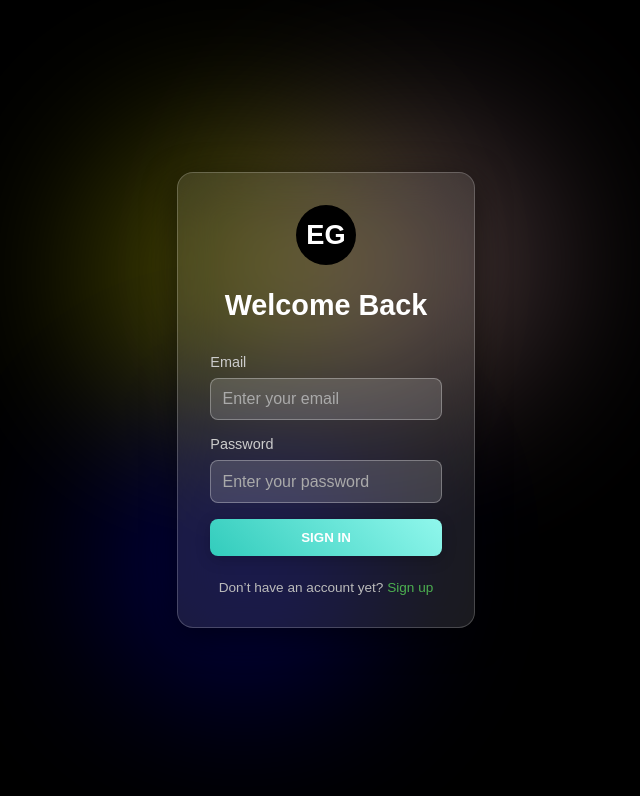
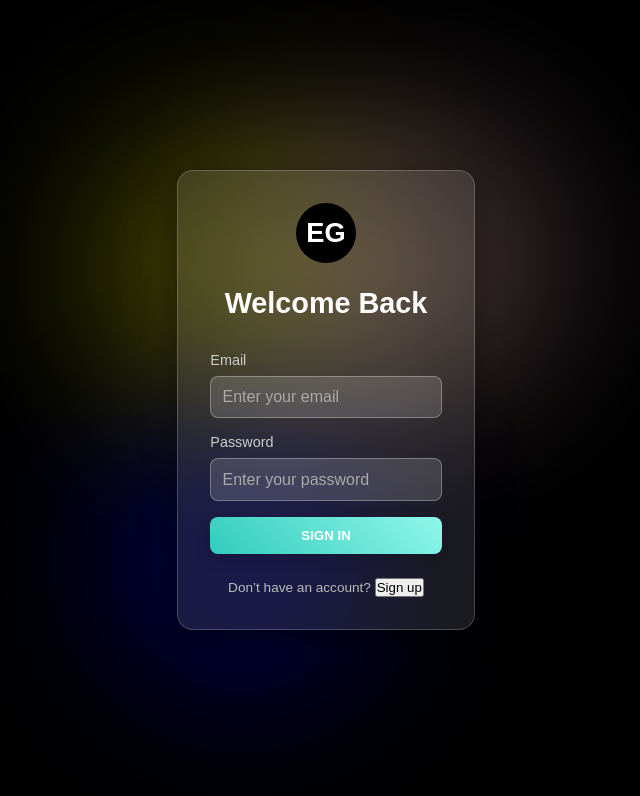
Before and after one commit to code-ninja-labs/ente-gramam1, a React (Vite) app: page /auth in a window 1280 px wide. Shown: the top 796 px of the page, without its empty margins (314-954 px from the left). Built offline with nearby package versions, Linux system fonts and the light colour scheme.

Commit message:
Update Auth.jsx

```diff
--- a/src/pages/Auth.jsx
+++ b/src/pages/Auth.jsx
@@ -1,18 +1,45 @@
 import React, { useState } from "react";
 import { useNavigate } from "react-router-dom"; // For navigation
-import { supabase } from "../supabaseClient"; // Ensure this is correctly set up
+import { supabase } from "../supabaseClient"; // Supabase instance
 import "./Auth.css"; // Import the CSS file
 
 const Auth = () => {
   const [email, setEmail] = useState("");
   const [password, setPassword] = useState("");
   const [loading, setLoading] = useState(false);
+  const [errorMessage, setErrorMessage] = useState(""); // For displaying errors
+  const [isSignup, setIsSignup] = useState(false); // Toggle between login and signup
+
   const navigate = useNavigate(); // React Router navigation
 
-  const handleLoginSubmit = async (e) => {
+  // Handle Login or Signup Submit
+  const handleSubmit = async (e) => {
     e.preventDefault();
     setLoading(true);
+    setErrorMessage(""); // Clear previous error message
 
+    if (isSignup) {
+      // Sign Up Logic
+      try {
+        const { error } = await supabase.auth.signUp({
+          email,
+          password,
+        });
+
+        if (error) {
+          setErrorMessage(`Signup failed: $
+{error.message}`);
+        } else {
+          setErrorMessage(
+            "Signup successful! Please check your email to confirm your account."
+          );
+        }
+      } catch (err) {
+        setErrorMessage(`Unexpected error:
+${err.message}`);
+      }
+    } else {
+      // Login Logic
       try {
         const { error } = await supabase.auth.signInWithPassword({
           email,
@@ -20,19 +47,18 @@ const Auth = () => {
         });
 
         if (error) {
-        alert(`Login error: $
+          setErrorMessage(`Login failed: $
 {error.message}`);
         } else {
-        alert("Login successful! Redirecting to Home...");
-        navigate("/home"); // Redirect to Home.jsx after a successful login
+          navigate("/home"); // Redirect to Home on success
         }
       } catch (err) {
-      console.error("Unexpected error:", err);
-      alert(`Unexpected error:
+        setErrorMessage(`Unexpected error:
 ${err.message}`);
-    } finally {
+      }
+    }
+
     setLoading(false); // Stop loading spinner
-    }
   };
 
   return (
@@ -47,9 +73,13 @@ ${err.message}`);
         <div className="logo">
           <span>EG</span>
         </div>
-        <h2>Welcome Back</h2>
+        <h2>{isSignup ? "Sign Up" : "Welcome Back"}</h2>
 
-        <form onSubmit={handleLoginSubmit} className="auth-form">
+        {/* Error Message */}
+        {errorMessage && <p className="error-message">{errorMessage}</p>}
+
+        {/* Form */}
+        <form onSubmit={handleSubmit} className="auth-form">
           <div className="form-group">
             <label htmlFor="email">Email</label>
             <input
@@ -73,15 +103,32 @@ ${err.message}`);
             />
           </div>
           <button type="submit" className="login-button" disabled={loading}>
-            {loading ? <div className="ios-loader"></div> : "Sign In"}
+            {loading ? <div className="ios-loader"></div> : isSignup ? "Sign Up" : "Sign In"}
           </button>
         </form>
 
         <p className="auth-footer">
-          Don’t have an account yet?{" "}
-          <a href="#" className="signup-link">
+          {isSignup ? (
+            <>
+              Already have an account?{" "}
+              <button
+                className="toggle-link"
+                onClick={() => setIsSignup(false)}
+              >
+                Log in
+              </button>
+            </>
+          ) : (
+            <>
+              Don’t have an account?{" "}
+              <button
+                className="toggle-link"
+                onClick={() => setIsSignup(true)}
+              >
                 Sign up
-          </a>
+              </button>
+            </>
+          )}
         </p>
       </div>
     </div>
```
Lines whose indentation alone changed are shown as unchanged.
